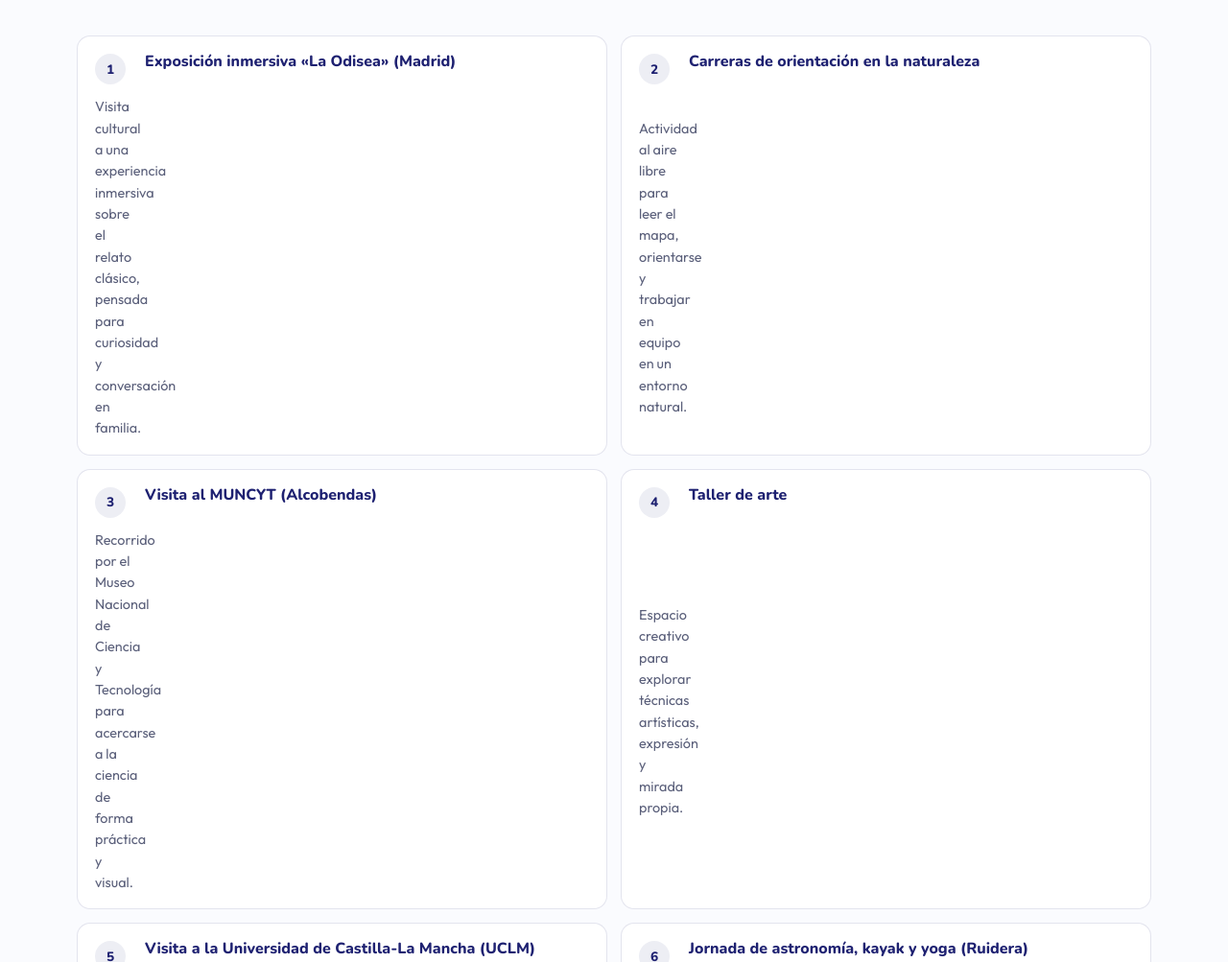
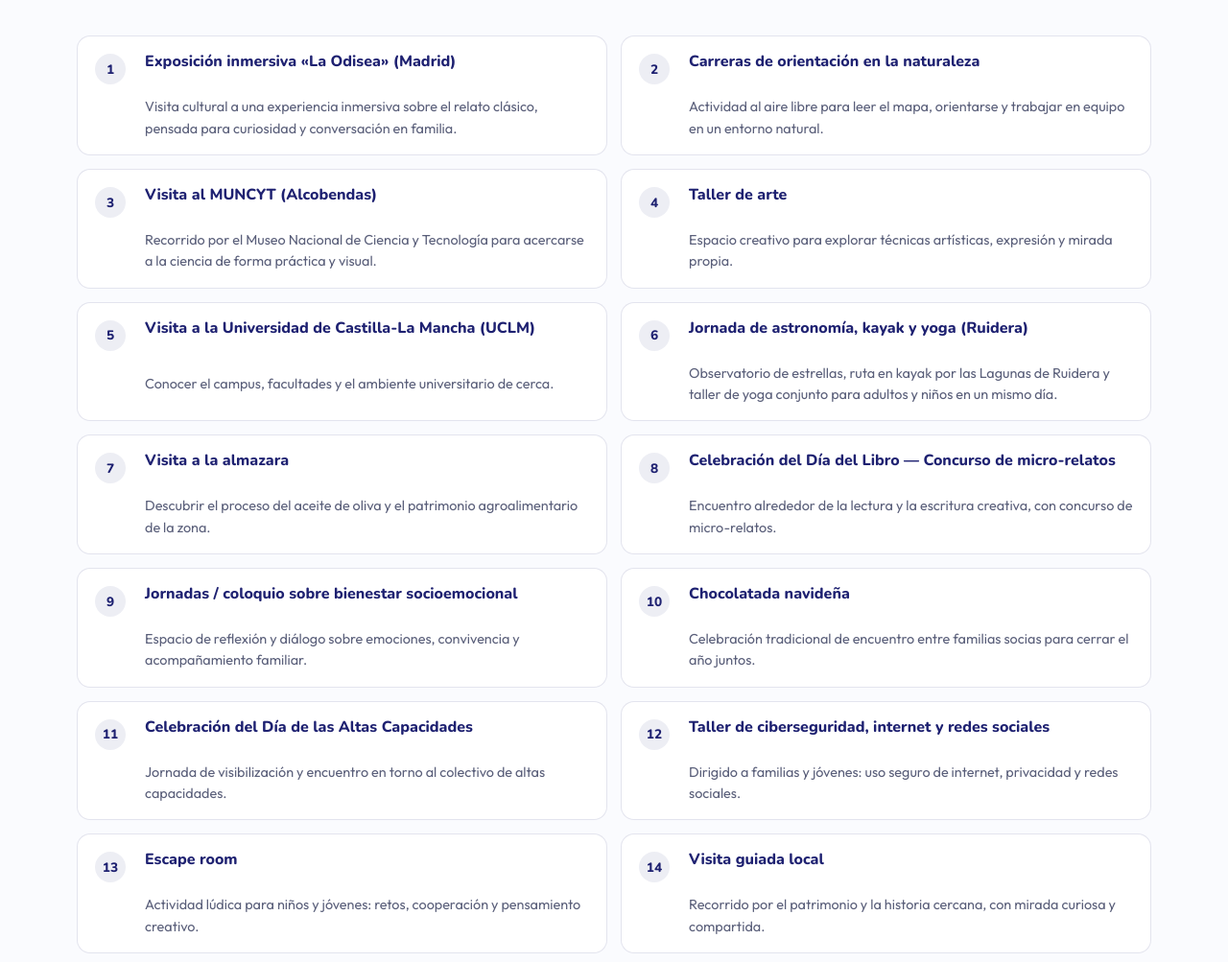
Before and after one commit to joserra15/asociaciongalileoaltascapacidades, a plain HTML site: page index.html in a window 1280 px wide. Shown: the part 3501-4504 px from the top of the page at 96% size. Drawn offline with nearby package versions, Linux system fonts and the light colour scheme.

Commit message:
Corregir ancho del texto en las tarjetas de actividades
La descripción quedaba bajo el número por el grid de dos columnas.

Co-authored-by: joserra15 <joserra15@users.noreply.github.com>

```diff
--- a/css/styles.css
+++ b/css/styles.css
@@ -1886,6 +1886,11 @@ a.cta:hover {
   margin-top: 2px;
 }
 
+.activity-list strong,
+.activity-list span {
+  grid-column: 2;
+}
+
 .activity-list strong {
   display: block;
   font-family: var(--font-display);
```
